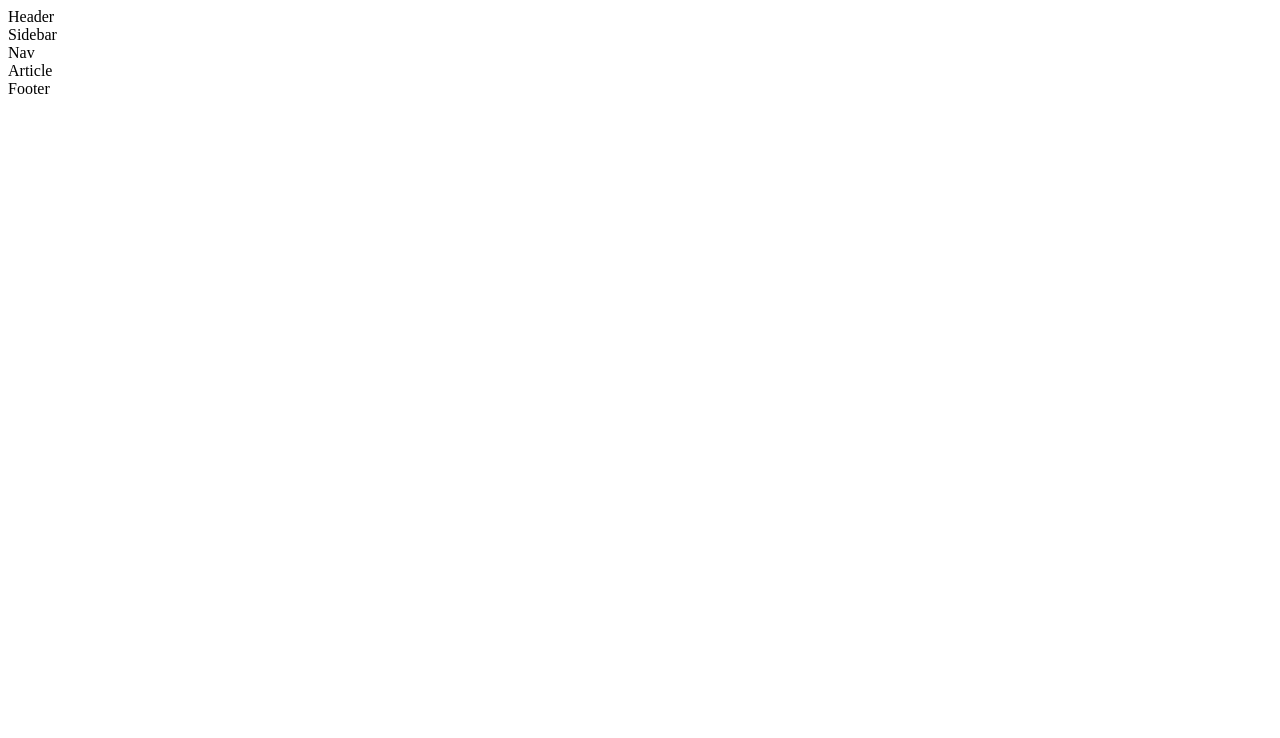
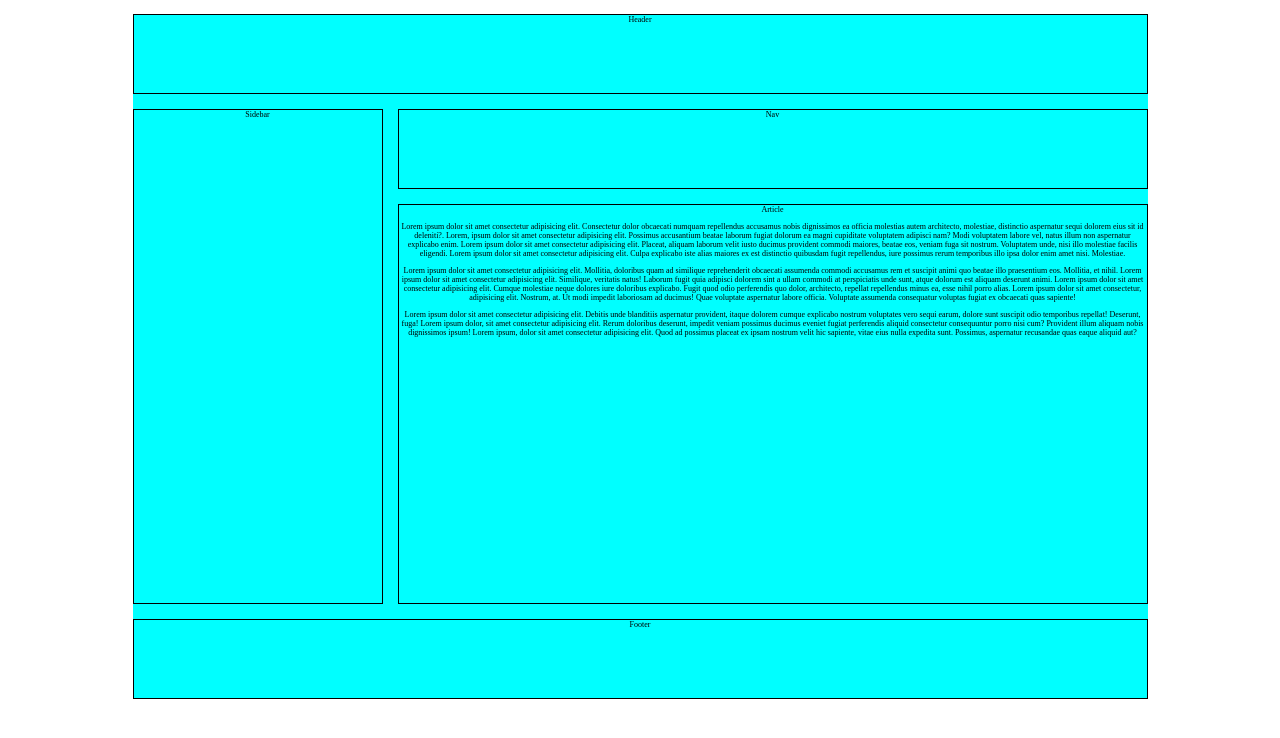
Before and after one commit to rsmostlyharmless/grid-exercise1, a plain HTML site: page index.html in a window 1280 px wide. Drawn offline with Linux system fonts and the light colour scheme.

Commit message:
css grid layout + p added

```diff
--- a/index.html
+++ b/index.html
@@ -14,7 +14,11 @@
         <div class="area" id="header">Header</div>
         <div class="area" id="sidebar">Sidebar</div>
         <div class="area" id="nav">Nav</div>
-        <div class="area" id="article">Article</div>
+        <div class="area" id="article">Article
+            <p>Lorem ipsum dolor sit amet consectetur adipisicing elit. Consectetur dolor obcaecati numquam repellendus accusamus nobis dignissimos ea officia molestias autem architecto, molestiae, distinctio aspernatur sequi dolorem eius sit id deleniti?. Lorem, ipsum dolor sit amet consectetur adipisicing elit. Possimus accusantium beatae laborum fugiat dolorum ea magni cupiditate voluptatem adipisci nam? Modi voluptatem labore vel, natus illum non aspernatur explicabo enim. Lorem ipsum dolor sit amet consectetur adipisicing elit. Placeat, aliquam laborum velit iusto ducimus provident commodi maiores, beatae eos, veniam fuga sit nostrum. Voluptatem unde, nisi illo molestiae facilis eligendi. Lorem ipsum dolor sit amet consectetur adipisicing elit. Culpa explicabo iste alias maiores ex est distinctio quibusdam fugit repellendus, iure possimus rerum temporibus illo ipsa dolor enim amet nisi. Molestiae.</p>
+            <p>Lorem ipsum dolor sit amet consectetur adipisicing elit. Mollitia, doloribus quam ad similique reprehenderit obcaecati assumenda commodi accusamus rem et suscipit animi quo beatae illo praesentium eos. Mollitia, et nihil. Lorem ipsum dolor sit amet consectetur adipisicing elit. Similique, veritatis natus! Laborum fugit quia adipisci dolorem sint a ullam commodi at perspiciatis unde sunt, atque dolorum est aliquam deserunt animi. Lorem ipsum dolor sit amet consectetur adipisicing elit. Cumque molestiae neque dolores iure doloribus explicabo. Fugit quod odio perferendis quo dolor, architecto, repellat repellendus minus ea, esse nihil porro alias. Lorem ipsum dolor sit amet consectetur, adipisicing elit. Nostrum, at. Ut modi impedit laboriosam ad ducimus! Quae voluptate aspernatur labore officia. Voluptate assumenda consequatur voluptas fugiat ex obcaecati quas sapiente!</p>
+            <p>Lorem ipsum dolor sit amet consectetur adipisicing elit. Debitis unde blanditiis aspernatur provident, itaque dolorem cumque explicabo nostrum voluptates vero sequi earum, dolore sunt suscipit odio temporibus repellat! Deserunt, fuga! Lorem ipsum dolor, sit amet consectetur adipisicing elit. Rerum doloribus deserunt, impedit veniam possimus ducimus eveniet fugiat perferendis aliquid consectetur consequuntur porro nisi cum? Provident illum aliquam nobis dignissimos ipsum! Lorem ipsum, dolor sit amet consectetur adipisicing elit. Quod ad possimus placeat ex ipsam nostrum velit hic sapiente, vitae eius nulla expedita sunt. Possimus, aspernatur recusandae quas eaque aliquid aut?</p>
+        </div>
         <div class="area" id="footer">Footer</div>
     </div>
 
--- a/style.css
+++ b/style.css
@@ -0,0 +1,42 @@
+body {
+    text-align: center;
+}
+
+.container {
+    background-color: aqua;
+    display: inline-grid;
+    gap: 15px;
+    grid-template: 80px 80px 400px 80px / 250px 750px;
+    grid-template-areas:
+        "header header"
+        "sidebar nav"
+        "sidebar article"
+        "footer footer";
+}
+
+.area {
+    border: 1px solid;
+    font-size: 50%;
+    text-align: center;
+
+}
+
+#header {
+    grid-area: header;
+}
+
+#sidebar {
+    grid-area: sidebar;
+}
+
+#nav {
+    grid-area: nav;
+}
+
+#article {
+    grid-area: article;
+}
+
+#footer {
+    grid-area: footer;
+}
```
